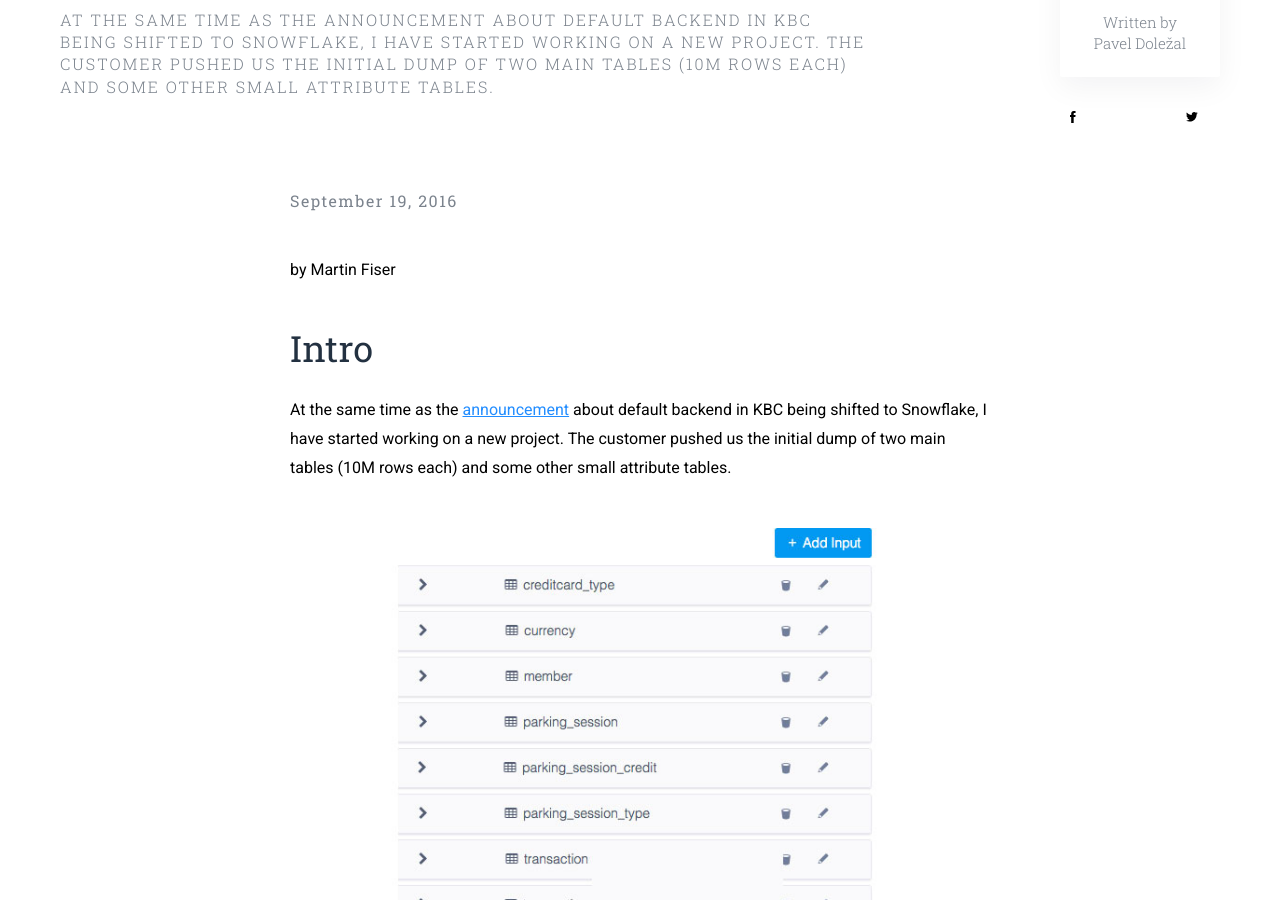
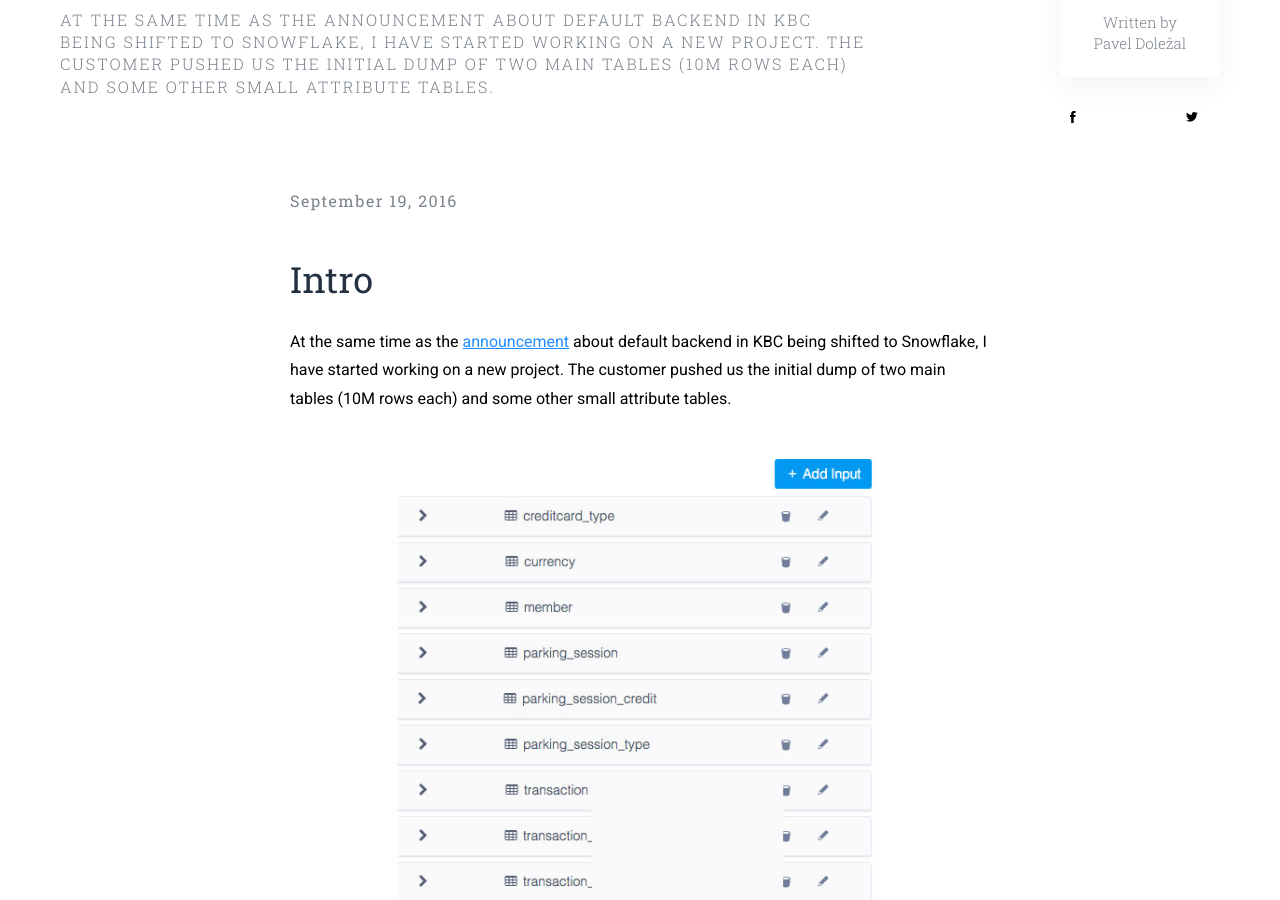
Before and after one commit to keboola/blog, a Jekyll site: the page built from _posts/2018-10-11-snowflake.md, in a window 1280 px wide and 900 px high, scrolled down 346 px. Built offline with Jekyll 4.4.1, drawn with Linux system fonts in a browser that asks for light colours; nearby versions of some CDN libraries.

Commit message:
Update from Forestry.io - Updated 2018-10-11-snowflake.md

```diff
--- a/_posts/2018-10-11-snowflake.md
+++ b/_posts/2018-10-11-snowflake.md
@@ -11,8 +11,6 @@ coverphoto: ''
 coverphoto_slider: ''
 
 ---
-by Martin Fiser
-
 ## Intro
 
 At the same time as the [announcement](http://blog.keboola.com/new-dose-of-steroids-in-the-keboola-backend) about default backend in KBC being shifted to Snowflake, I have started working on a new project. The customer pushed us the initial dump of two main tables (10M rows each) and some other small attribute tables.
```
Also changed, not shown: .forestry/front_matter/templates/post.yml.
